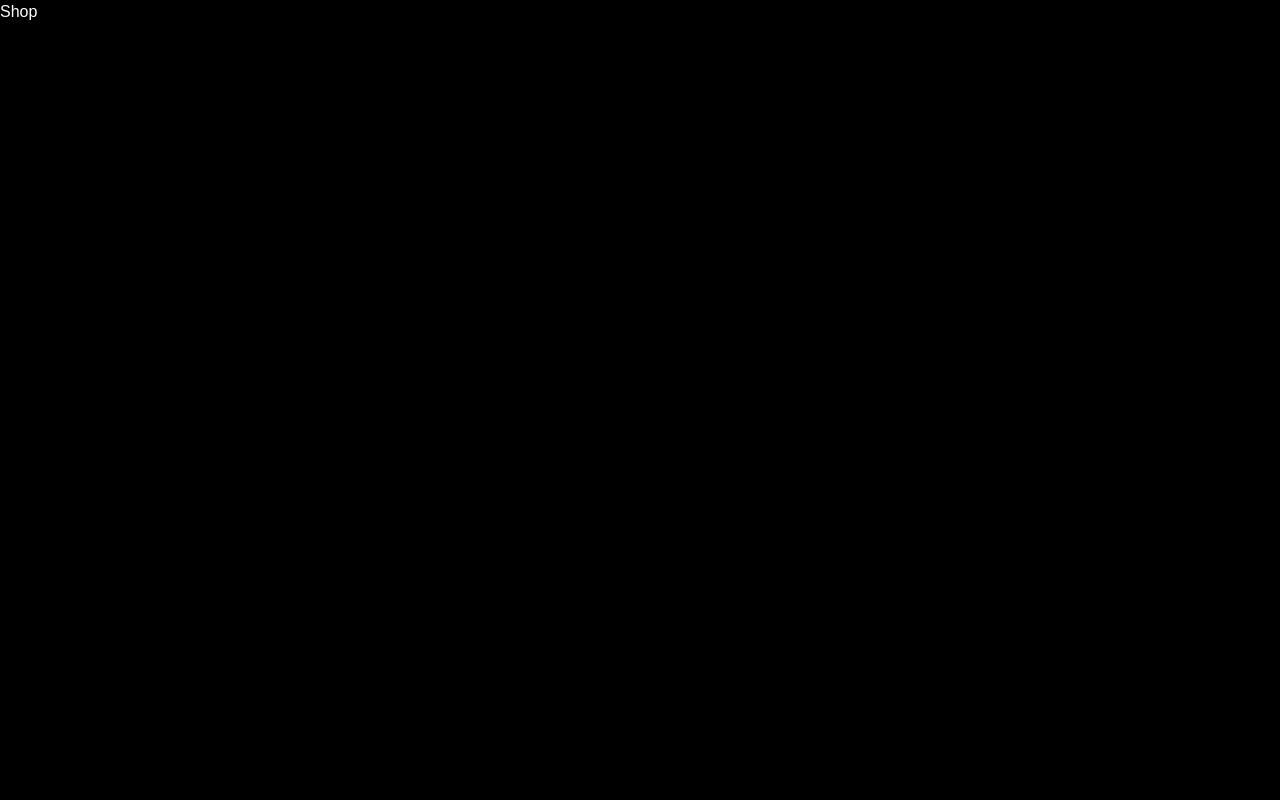
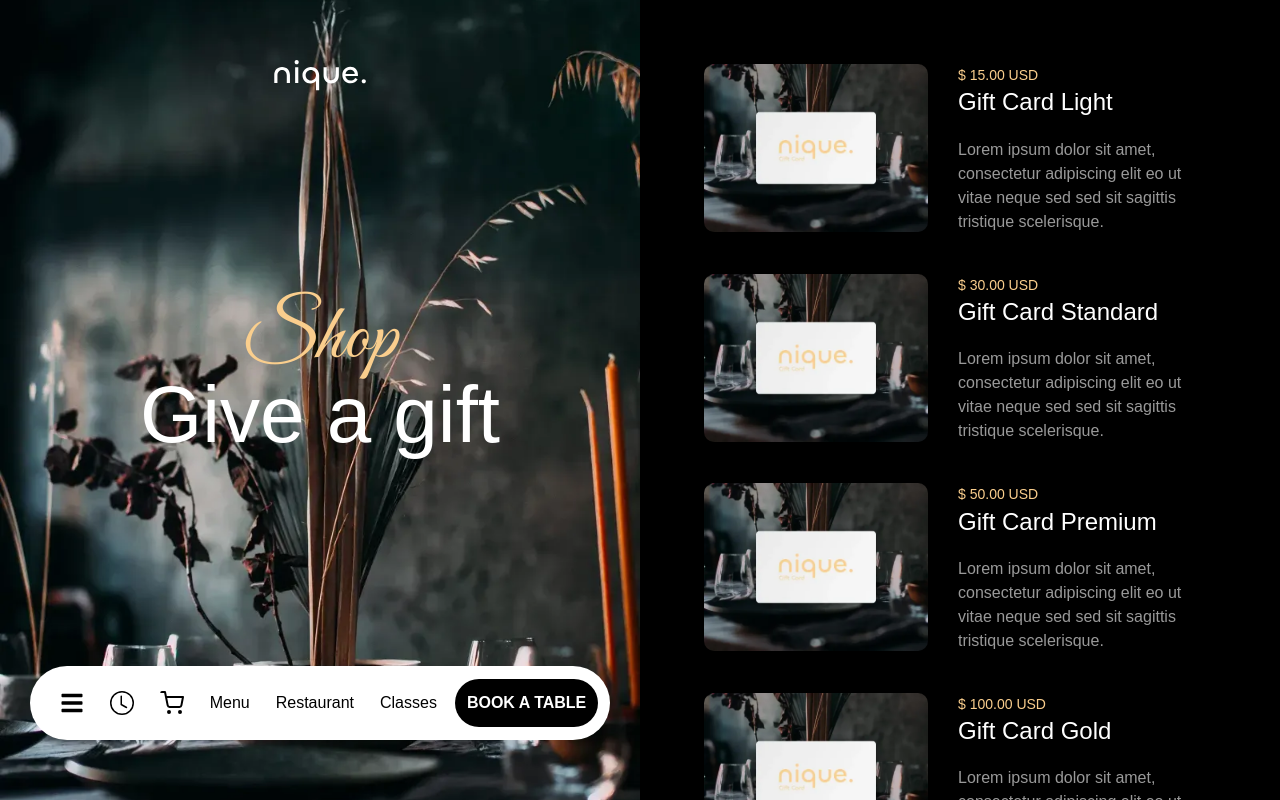
Before and after one commit to Basit46/Nique-Restaurant-Website, a React (Create React App) app: page /shop in a window 1280 px wide. Built offline with nearby package versions, Linux system fonts and the light colour scheme; a web font is replaced by a local one.

Commit message:
Built the Shop Page

```diff
--- /dev/null
+++ b/src/components/shop/ShopItems.jsx
@@ -0,0 +1,25 @@
+import React from "react";
+
+const shopItems = ({ price, name, img }) => {
+  return (
+    <div className="mb-[40px] flex justify-between font-chillax">
+      <img
+        className="w-[224px] h-[168px] rounded-[10px]"
+        src={img}
+        alt="shop"
+      />
+      <div className="ml-[30px]">
+        <p className="text-[#face8d] text-[0.875rem] leading-[160%]">
+          $ {price} USD
+        </p>
+        <h1 className="text-[1.5rem] leading-[130%]">{name}</h1>
+        <p className="text-[hsla(0,0%,100%,.6)] mt-[20px]">
+          Lorem ipsum dolor sit amet, consectetur adipiscing elit eo ut vitae
+          neque sed sed sit sagittis tristique scelerisque.
+        </p>
+      </div>
+    </div>
+  );
+};
+
+export default shopItems;
--- a/src/index.css
+++ b/src/index.css
@@ -83,3 +83,9 @@
   background-position: center;
   background-size: cover;
 }
+
+.shop .img-box {
+  background-image: url(./assets/nique-res3.webp);
+  background-position: center;
+  background-size: cover;
+}
--- a/src/pages/Shop.jsx
+++ b/src/pages/Shop.jsx
@@ -1,7 +1,36 @@
 import React from "react";
+import logo from "../assets/nique-logo.svg";
+import Navbar from "../components/main/Navbar";
+import Footer from "../components/main/Footer";
+import ShopItems from "../components/shop/ShopItems";
+import img from "../assets/nique-shop1.webp";
 
 const Shop = () => {
-  return <div>Shop</div>;
+  return (
+    <div className="shop flex">
+      <div className="sticky top-0 h-screen img-box w-1/2 flex flex-col justify-between items-center py-[60px]">
+        <img src={logo} alt="logo" />
+        <div>
+          <p className="font-great-vibes text-[5rem] text-[#Face8d] leading-[90%] text-center">
+            Shop
+          </p>
+          <p className="font-chillax text-[5rem] font-[500] leading-[100%] text-center">
+            Give a gift
+          </p>
+        </div>
+        <Navbar />
+      </div>
+
+      <div className="w-1/2 p-[64px]">
+        <ShopItems img={img} name="Gift Card Light" price={"15.00"} />
+        <ShopItems img={img} name="Gift Card Standard" price={"30.00"} />
+        <ShopItems img={img} name="Gift Card Premium" price={"50.00"} />
+        <ShopItems img={img} name="Gift Card Gold" price={"100.00"} />
+
+        <Footer />
+      </div>
+    </div>
+  );
 };
 
 export default Shop;
```
Also changed, not shown: src/assets/nique-res3.webp (added), src/assets/nique-shop1.webp (added).
